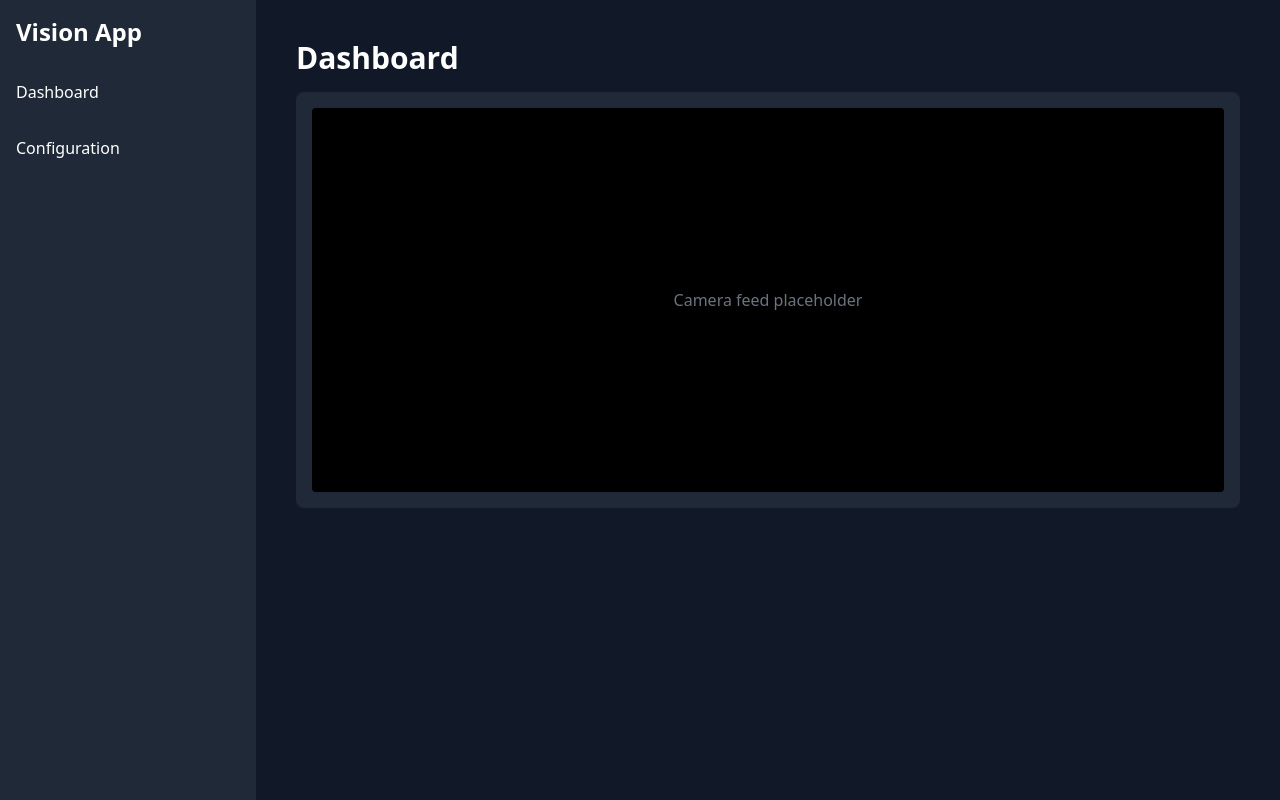
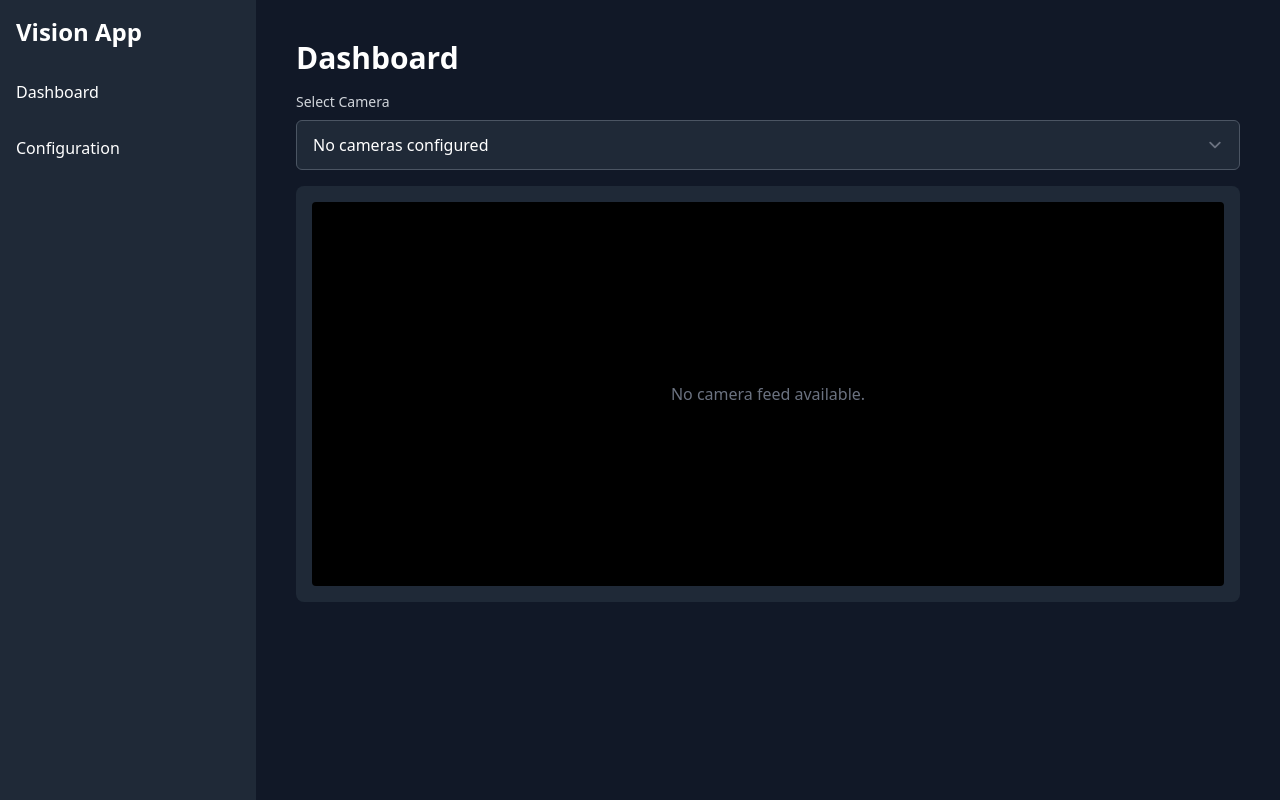
Before and after one commit to krystian-booker/ArcSight, a Flask app: template web/templates/index.html in a window 1280 px wide. Run offline with Flask 3, Linux system fonts and the light colour scheme; the template is opened without the code that fills it, so the values that code supplies are empty; parts of the project's set-up code (start-up, migrations or seed data) failed here and were passed over; some libraries are stand-ins or nearby versions.

Commit message:
added camera feed to dashboard

```diff
--- a/web/main.py
+++ b/web/main.py
@@ -1,4 +1,4 @@
-from flask import Flask, render_template, request, redirect, url_for, jsonify
+from flask import Flask, render_template, request, redirect, url_for, jsonify, Response
 import db
 import camera_utils
 
@@ -6,7 +6,16 @@ app = Flask(__name__, template_folder='templates', static_folder='static')
 
 @app.route('/')
 def dashboard():
-    return render_template('index.html')
+    cameras = db.get_cameras()
+    return render_template('index.html', cameras=cameras)
+
+@app.route('/video_feed/<int:camera_id>')
+def video_feed(camera_id):
+    camera = db.get_camera(camera_id)
+    if camera:
+        return Response(camera_utils.get_camera_feed(camera),
+                        mimetype='multipart/x-mixed-replace; boundary=frame')
+    return "Camera not found", 404
 
 @app.route('/config')
 def config():
--- a/web/templates/index.html
+++ b/web/templates/index.html
@@ -2,9 +2,56 @@
 {% block title %}Dashboard{% endblock %}
 {% block content %}
 <h1 class="text-3xl font-bold mb-4">Dashboard</h1>
+
+<div class="mb-4">
+    <label for="camera-select" class="block text-sm font-medium text-gray-300 mb-2">Select Camera</label>
+    <select id="camera-select" class="custom-select">
+        {% if cameras %}
+            {% for camera in cameras %}
+                <option value="{{ camera.id }}">{{ camera.name }}</option>
+            {% endfor %}
+        {% else %}
+            <option value="">No cameras configured</option>
+        {% endif %}
+    </select>
+</div>
+
 <div class="bg-gray-800 rounded-lg p-4">
-    <div class="camera-feed bg-black h-96 flex items-center justify-center rounded">
-        <p class="text-gray-500">Camera feed placeholder</p>
+    <div class="camera-feed-container bg-black h-96 flex items-center justify-center rounded">
+        {% if cameras %}
+            <img id="camera-feed" src="{{ url_for('video_feed', camera_id=cameras[0].id) }}" alt="Camera Feed" class="max-h-full max-w-full">
+        {% else %}
+            <p class="text-gray-500">No camera feed available.</p>
+        {% endif %}
     </div>
 </div>
+
+{% if cameras %}
+<script>
+    document.addEventListener('DOMContentLoaded', function() {
+        const cameraSelect = document.getElementById('camera-select');
+        const cameraFeed = document.getElementById('camera-feed');
+        const feedContainer = document.querySelector('.camera-feed-container');
+
+        cameraSelect.addEventListener('change', function() {
+            const selectedCameraId = this.value;
+            if (selectedCameraId) {
+                const newFeedUrl = `/video_feed/${selectedCameraId}`;
+
+                if (cameraFeed) {
+                    cameraFeed.src = newFeedUrl;
+                } else {
+                    // If the img element doesn't exist, create it
+                    feedContainer.innerHTML = `<img id="camera-feed" src="${newFeedUrl}" alt="Camera Feed" class="max-h-full max-w-full">`;
+                }
+            } else {
+                // No camera selected or available
+                if (cameraFeed) {
+                    feedContainer.innerHTML = '<p class="text-gray-500">No camera feed available.</p>';
+                }
+            }
+        });
+    });
+</script>
+{% endif %}
 {% endblock %}
```
Also changed, not shown: web/camera_utils.py (+58 -0 lines).
